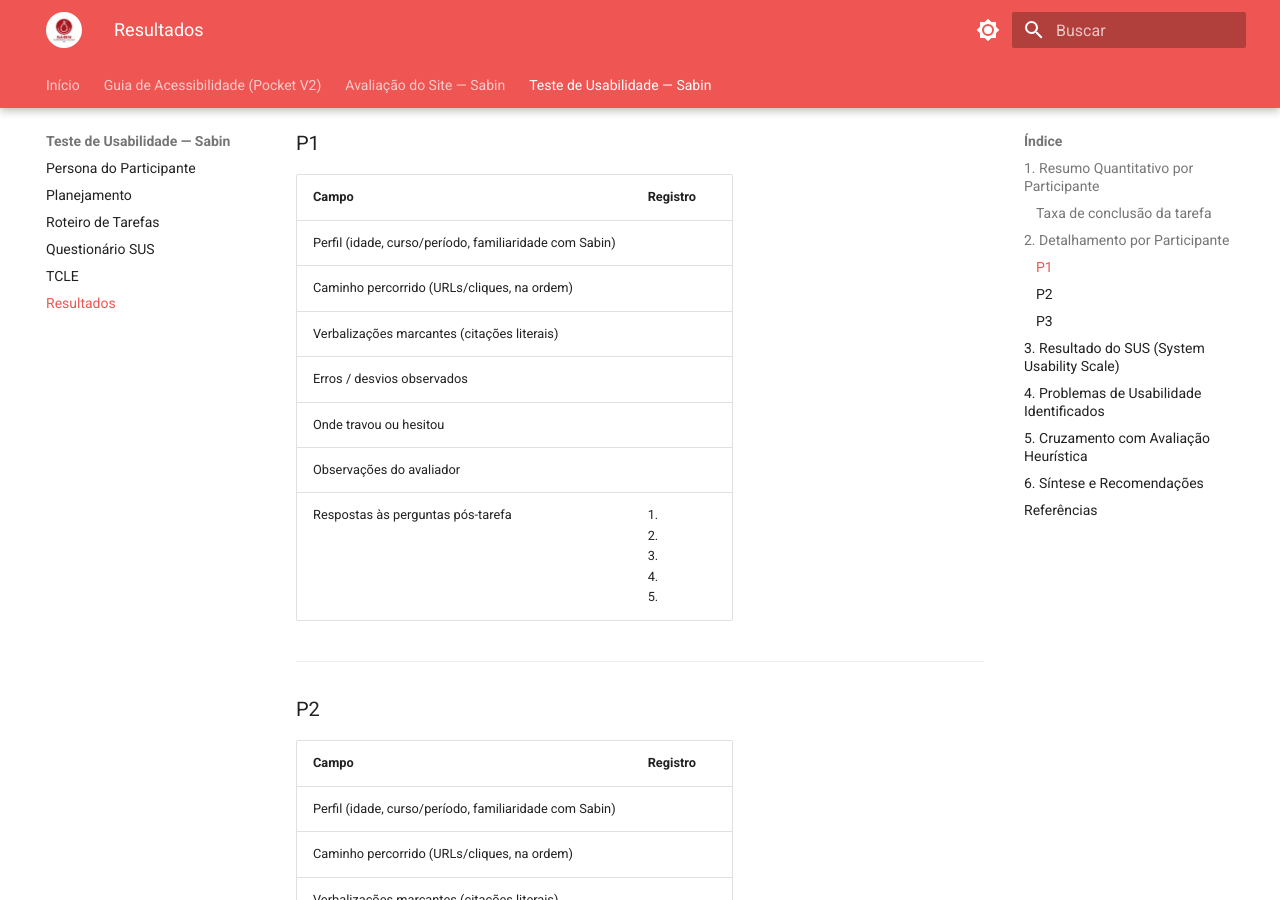
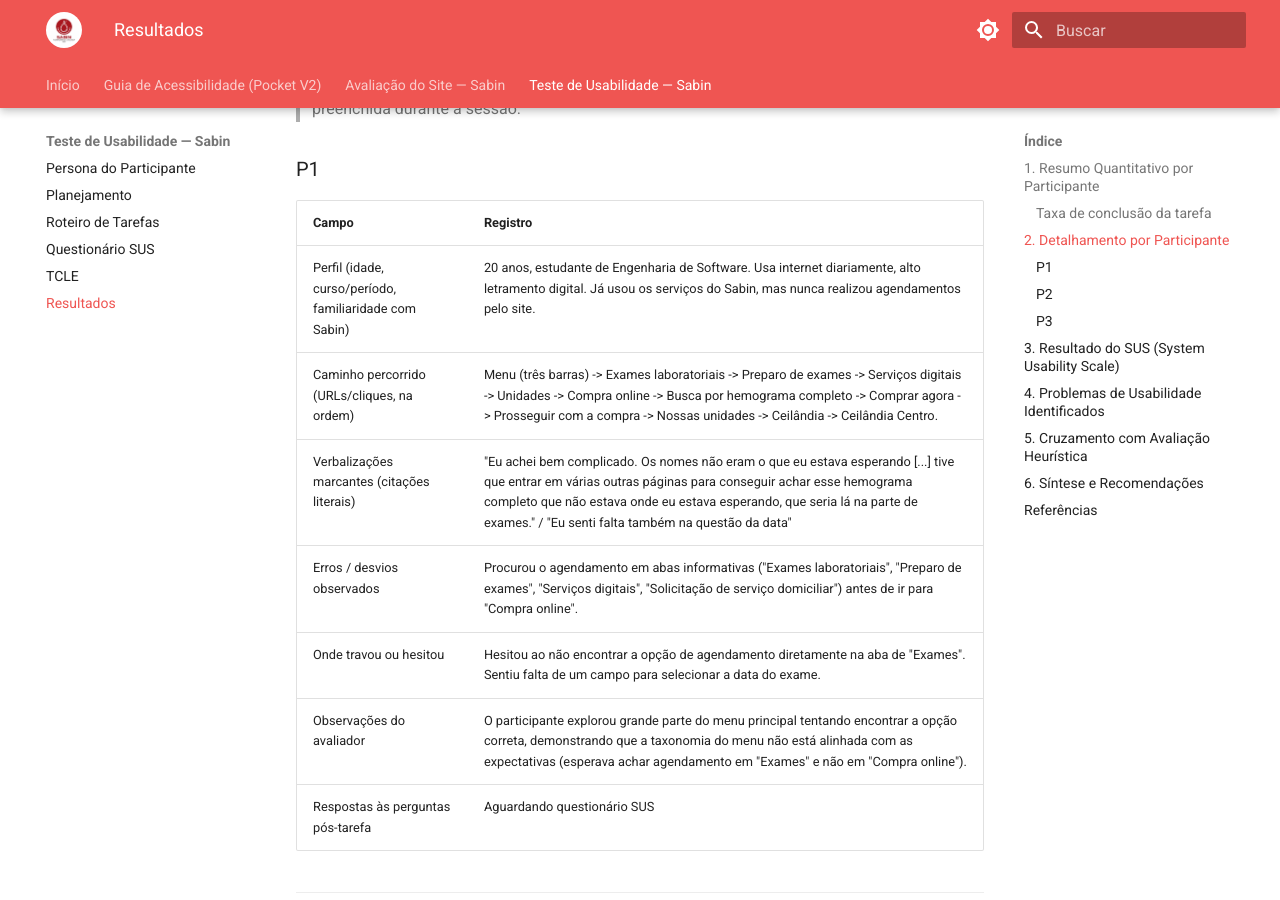
Before and after one commit to UnB-IHC/IHC_2026.1_Grupo07, an MkDocs documentation site: the page built from docs/ihc-sabin/teste-usabilidade/resultados.md, in a window 1280 px wide and 900 px high, scrolled down 1206 px. Built offline with MkDocs 1.6.1 and Material for MkDocs 9.7.7, drawn with Linux system fonts in a browser that asks for light colours; some of the changed text lies outside the part shown.

Commit message:
adiciona resultados parciais do participante 1

```diff
--- a/docs/ihc-sabin/teste-usabilidade/resultados.md
+++ b/docs/ihc-sabin/teste-usabilidade/resultados.md
@@ -11,7 +11,7 @@
 
 | Participante | Concluiu? | Tempo (s) | Exame correto? | Unidade correta? | Nº de erros/desvios | SUS (0–100) |
 |---|---|---|---|---|---|---|
-| P1 | ☐ Sim, sem ajuda ☐ Sim, com ajuda ☐ Não concluiu | | ☐ Sim ☐ Não | ☐ Sim ☐ Não | | |
+| P1 | [x] Sim, sem ajuda [ ] Sim, com ajuda [ ] Não concluiu | 240 | [x] Sim [ ] Não | [x] Sim [ ] Não | Vários cliques em seções incorretas | Aguardando |
 | P2 | ☐ Sim, sem ajuda ☐ Sim, com ajuda ☐ Não concluiu | | ☐ Sim ☐ Não | ☐ Sim ☐ Não | | |
 | P3 | ☐ Sim, sem ajuda ☐ Sim, com ajuda ☐ Não concluiu | | ☐ Sim ☐ Não | ☐ Sim ☐ Não | | |
 | **Média** | — | | — | — | | |
@@ -30,13 +30,13 @@
 
 | Campo | Registro |
 |---|---|
-| Perfil (idade, curso/período, familiaridade com Sabin) | |
-| Caminho percorrido (URLs/cliques, na ordem) | |
-| Verbalizações marcantes (citações literais) | |
-| Erros / desvios observados | |
-| Onde travou ou hesitou | |
-| Observações do avaliador | |
-| Respostas às perguntas pós-tarefa | 1. <br> 2. <br> 3. <br> 4. <br> 5. |
+| Perfil (idade, curso/período, familiaridade com Sabin) | 20 anos, estudante de Engenharia de Software. Usa internet diariamente, alto letramento digital. Já usou os serviços do Sabin, mas nunca realizou agendamentos pelo site. |
+| Caminho percorrido (URLs/cliques, na ordem) | Menu (três barras) -> Exames laboratoriais -> Preparo de exames -> Serviços digitais -> Unidades -> Compra online -> Busca por hemograma completo -> Comprar agora -> Prosseguir com a compra -> Nossas unidades -> Ceilândia -> Ceilândia Centro. |
+| Verbalizações marcantes (citações literais) | "Eu achei bem complicado. Os nomes não eram o que eu estava esperando [...] tive que entrar em várias outras páginas para conseguir achar esse hemograma completo que não estava onde eu estava esperando, que seria lá na parte de exames." / "Eu senti falta também na questão da data" |
+| Erros / desvios observados | Procurou o agendamento em abas informativas ("Exames laboratoriais", "Preparo de exames", "Serviços digitais", "Solicitação de serviço domiciliar") antes de ir para "Compra online". |
+| Onde travou ou hesitou | Hesitou ao não encontrar a opção de agendamento diretamente na aba de "Exames". Sentiu falta de um campo para selecionar a data do exame. |
+| Observações do avaliador | O participante explorou grande parte do menu principal tentando encontrar a opção correta, demonstrando que a taxonomia do menu não está alinhada com as expectativas (esperava achar agendamento em "Exames" e não em "Compra online"). |
+| Respostas às perguntas pós-tarefa | Aguardando questionário SUS |
 
 ---
 
```
Also changed, not shown: other parts of docs/ihc-sabin/teste-usabilidade/resultados.md (+2 -2 lines).
